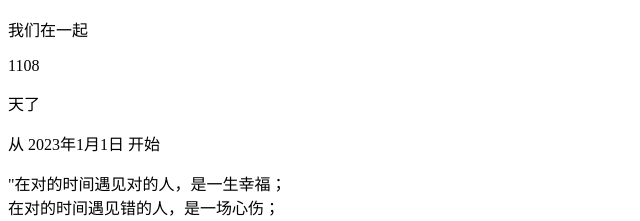
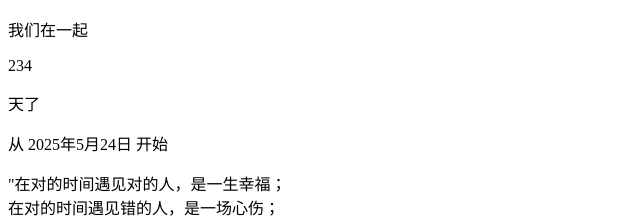
Before and after one commit to BoswellJi/nuxt-love, a Nuxt app: page / in a window 1280 px wide. Shown: the part 2207-2428 px from the top of the page, without its empty margins (0-640 px from the left). Built offline with nearby package versions, Linux system fonts and the light colour scheme.

Commit message:
fix(nuxt): 修改开始日期

```diff
--- a/app/components/HeroSection.vue
+++ b/app/components/HeroSection.vue
@@ -93,7 +93,7 @@
 import { ref, computed, onMounted } from 'vue';
 
 // 修改这里为你们真正开始的日期
-const startDate = new Date('2023-01-01');
+const startDate = new Date('2025-05-24');
 
 const daysTogether = ref(0);
 
```
